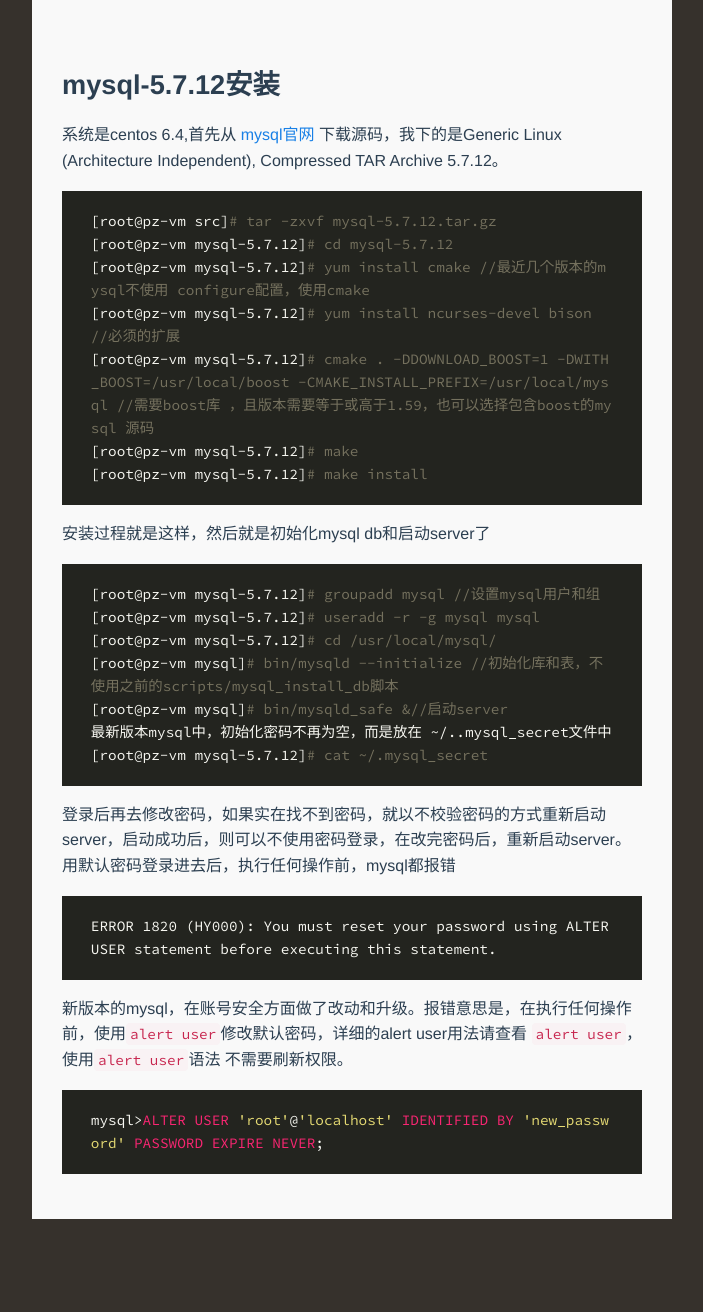
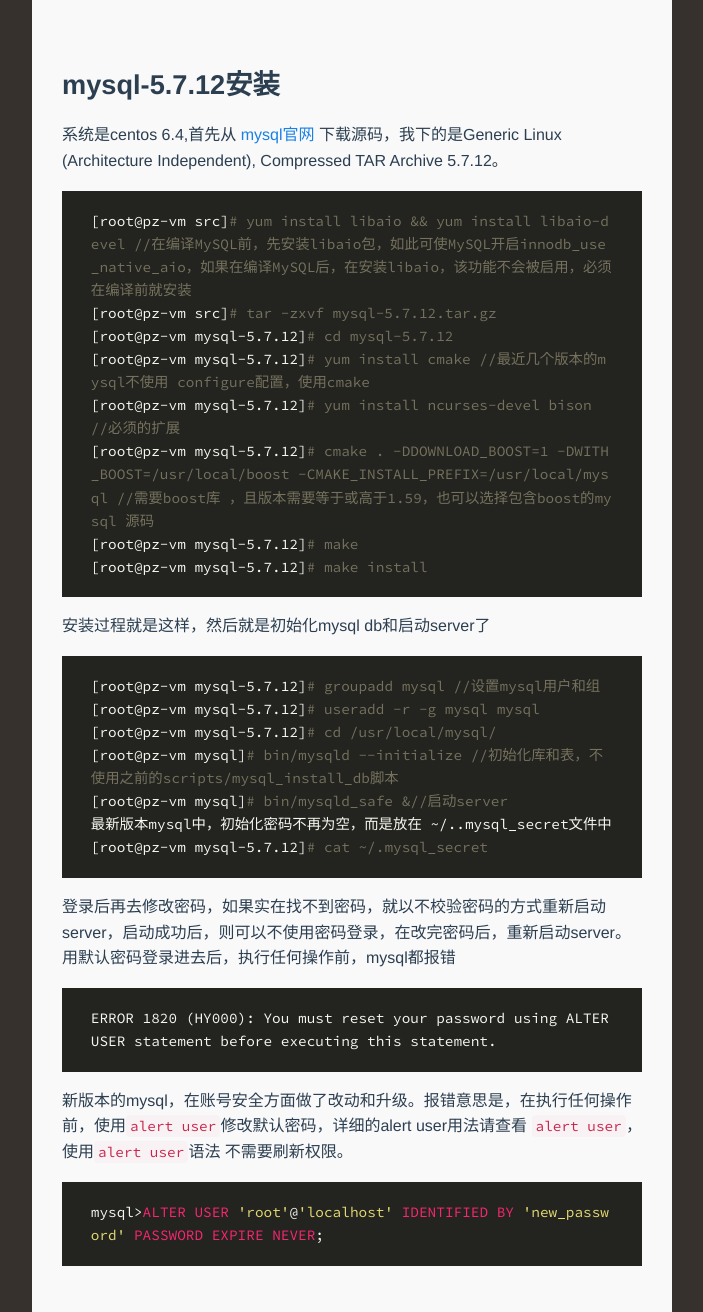
Before and after one commit to pz9042/pz9042.github.io, a Jekyll site: the page built from _posts/2017-01-05-mysql-5.7-install.html, in a window 1280 px wide. Shown: the whole page, without its empty margins (288-991 px from the left). Built offline with Jekyll 4.4.1, drawn with Linux system fonts in a browser that asks for light colours; before the commit the page ends 1219 px from its top, so only the background shows below that.

Commit message:
关于开启innodb_use_native_aio的说明

```diff
--- a/_posts/2017-01-05-mysql-5.7-install.html
+++ b/_posts/2017-01-05-mysql-5.7-install.html
@@ -17,7 +17,7 @@
 
 
 
-<pre class="prettyprint hljs-dark"><code class="language-bash hljs">[root@pz-vm src]<span class="hljs-comment"># tar -zxvf mysql-5.7.12.tar.gz</span><br>[root@pz-vm mysql-5.7.12]<span class="hljs-comment"># cd mysql-5.7.12</span><br>[root@pz-vm mysql-5.7.12]<span class="hljs-comment"># yum install cmake //最近几个版本的mysql不使用 configure配置，使用cmake</span><br>[root@pz-vm mysql-5.7.12]<span class="hljs-comment"># yum install ncurses-devel bison //必须的扩展</span><br>[root@pz-vm mysql-5.7.12]<span class="hljs-comment"># cmake . -DDOWNLOAD_BOOST=1 -DWITH_BOOST=/usr/local/boost -CMAKE_INSTALL_PREFIX=/usr/local/mysql //需要boost库 ，且版本需要等于或高于1.59，也可以选择包含boost的mysql 源码</span><br>[root@pz-vm mysql-5.7.12]<span class="hljs-comment"># make</span><br>[root@pz-vm mysql-5.7.12]<span class="hljs-comment"># make install</span><br></code></pre>
+<pre class="prettyprint hljs-dark"><code class="language-bash hljs">[root@pz-vm src]<span class="hljs-comment"># yum install libaio &amp;&amp; yum install libaio-devel //在编译MySQL前，先安装libaio包，如此可使MySQL开启innodb_use_native_aio，如果在编译MySQL后，在安装libaio，该功能不会被启用，必须在编译前就安装</span><br>[root@pz-vm src]<span class="hljs-comment"># tar -zxvf mysql-5.7.12.tar.gz</span><br>[root@pz-vm mysql-5.7.12]<span class="hljs-comment"># cd mysql-5.7.12</span><br>[root@pz-vm mysql-5.7.12]<span class="hljs-comment"># yum install cmake //最近几个版本的mysql不使用 configure配置，使用cmake</span><br>[root@pz-vm mysql-5.7.12]<span class="hljs-comment"># yum install ncurses-devel bison //必须的扩展</span><br>[root@pz-vm mysql-5.7.12]<span class="hljs-comment"># cmake . -DDOWNLOAD_BOOST=1 -DWITH_BOOST=/usr/local/boost -CMAKE_INSTALL_PREFIX=/usr/local/mysql //需要boost库 ，且版本需要等于或高于1.59，也可以选择包含boost的mysql 源码</span><br>[root@pz-vm mysql-5.7.12]<span class="hljs-comment"># make</span><br>[root@pz-vm mysql-5.7.12]<span class="hljs-comment"># make install</span><br></code></pre>
 
 <p>安装过程就是这样，然后就是初始化mysql db和启动server了</p>
 
```
